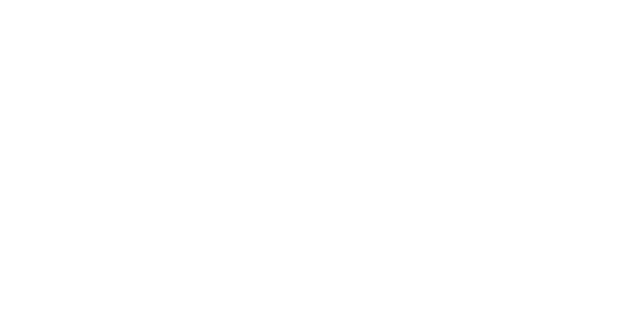
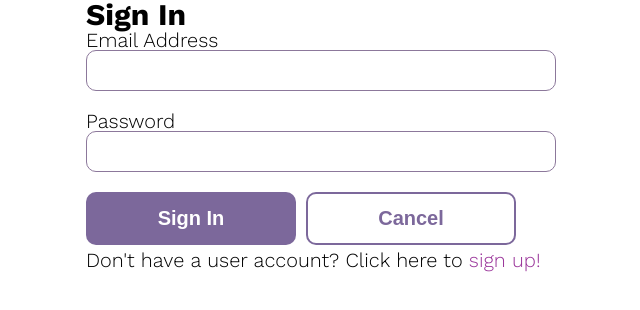
Before and after one commit to alexhippo/full-stack-app-with-react-rest-api, a React (Create React App) app in the folder client/: page /signin in a window 1280 px wide. Before the commit this address had no page. Shown: the top 310 px of the page, without its empty margins (319-959 px from the left). Built offline with nearby package versions, Linux system fonts and the light colour scheme.

Commit message:
UserSignIn component, placeholder for deleting a course, placeholder for UserSignUp

```diff
--- a/client/src/App.js
+++ b/client/src/App.js
@@ -4,6 +4,8 @@
 import Courses from './Components/Courses';
 import CourseDetail from './Components/CourseDetail';
 import UpdateCourse from './Components/UpdateCourse';
+import UserSignIn from './Components/UserSignIn';
+import UserSignUp from './Components/UserSignUp';
 
 function App() {
   return (
@@ -13,6 +15,8 @@
           <Route path="/" element={<Courses />} />
           <Route path="/courses/:id" element={<CourseDetail id={1} />} />
           <Route path="/courses/:id/update" element={<UpdateCourse />} />
+          <Route path="/signin" element={<UserSignIn />} />
+          <Route path="/signup" element={<UserSignUp />} />
         </Routes>
       </main>
     </div>
--- a/client/src/Components/CourseDetail.js
+++ b/client/src/Components/CourseDetail.js
@@ -54,6 +54,10 @@
     courseDetail = null;
   }
 
+  const handleDelete = () => {
+
+  }
+
 
   return (
     isLoading ?
@@ -62,7 +66,7 @@
         <div className="actions--bar">
           <div className="wrap">
             <Link to={`/courses/${id}/update`} className="button">Update Course</Link>
-            <a className="button" href="#">Delete Course</a>
+            <a className="button" onClick={handleDelete}>Delete Course</a>
             <Link to='/' className="button button-secondary">Return to List</Link>
           </div>
         </div>
--- a/client/src/Components/UserSignIn.js
+++ b/client/src/Components/UserSignIn.js
@@ -1,9 +1,12 @@
 import React, { useState, useEffect } from 'react';
+import { Link, useNavigate } from 'react-router-dom';
 
 const UserSignIn = () => {
   const [emailAddress, setEmailAddress] = useState('');
   const [password, setPassword] = useState('');
   const [errors, setErrors] = useState([]);
+
+  let navigate = useNavigate();
 
   const onChange = (event) => {
     const name = event.target.name;
@@ -18,18 +21,27 @@
     }
   }
 
+  const submit = () => {
+
+  }
+
+  const cancel = () => {
+    navigate('/');
+  }
+
   return (
     <div className="form--centered">
       <h2>Sign In</h2>
 
       <form>
-        <label for="emailAddress">Email Address</label>
-        <input id="emailAddress" name="emailAddress" type="email" value="" onChange={onChange} />
-        <label for="password">Password</label>
-        <input id="password" name="password" type="password" value="" onChange={onChange} />
-        <button class="button" type="submit">Sign In</button><button class="button button-secondary" onclick="event.preventDefault(); location.href='index.html';">Cancel</button>
+        <label htmlFor="emailAddress">Email Address</label>
+        <input id="emailAddress" name="emailAddress" type="email" value={emailAddress} onChange={onChange} />
+        <label htmlFor="password">Password</label>
+        <input id="password" name="password" type="password" value={password} onChange={onChange} />
+        <button className="button" type="submit" onClick={submit}>Sign In</button>
+        <button className="button button-secondary" onClick={cancel}>Cancel</button>
       </form>
-      <p>Don't have a user account? Click here to <a href="sign-up.html">sign up</a>!</p>
+      <p>Don't have a user account? Click here to <Link to='/signup'>sign up!</Link></p>
 
     </div>
   );
--- a/client/src/styles/reset.css
+++ b/client/src/styles/reset.css
@@ -82,7 +82,6 @@
 	margin: 0;
 	padding: 0;
 	border: 0;
-	font-size: 100%;
 	vertical-align: baseline
 }
 
```
